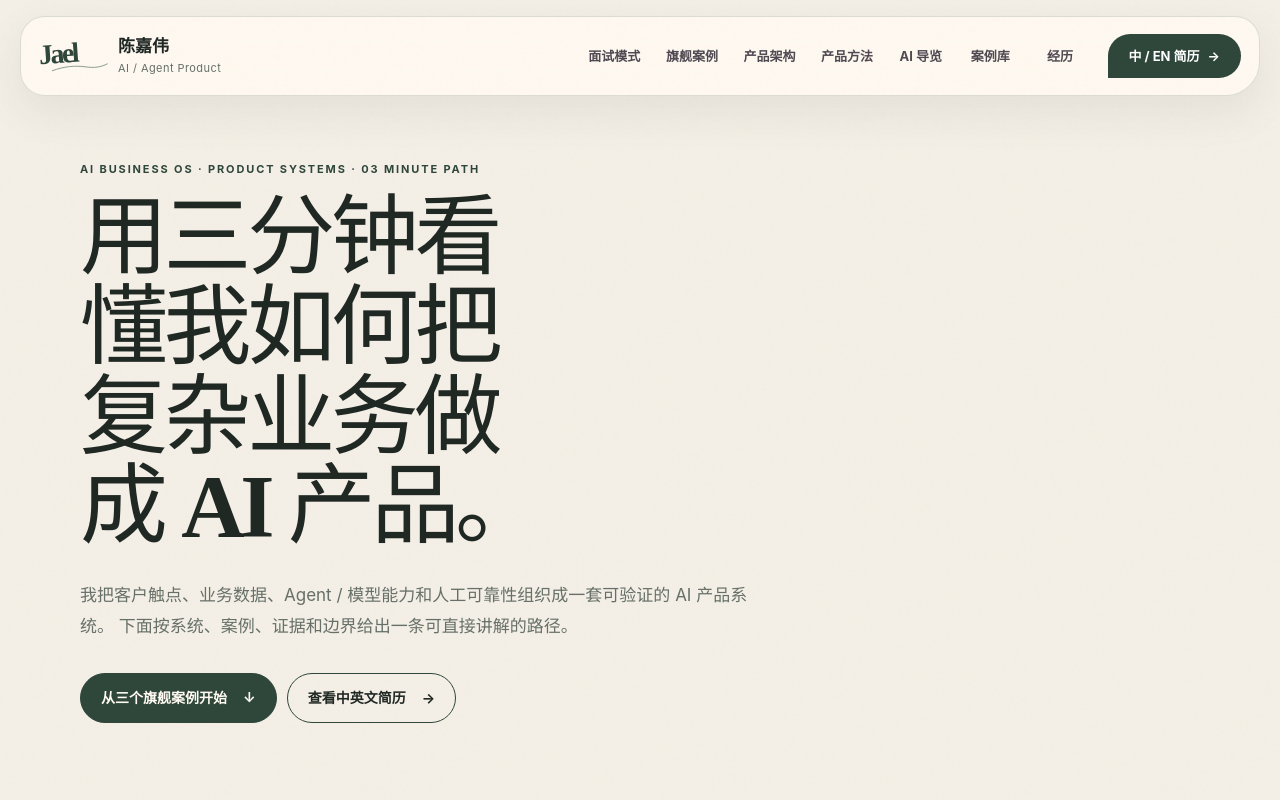
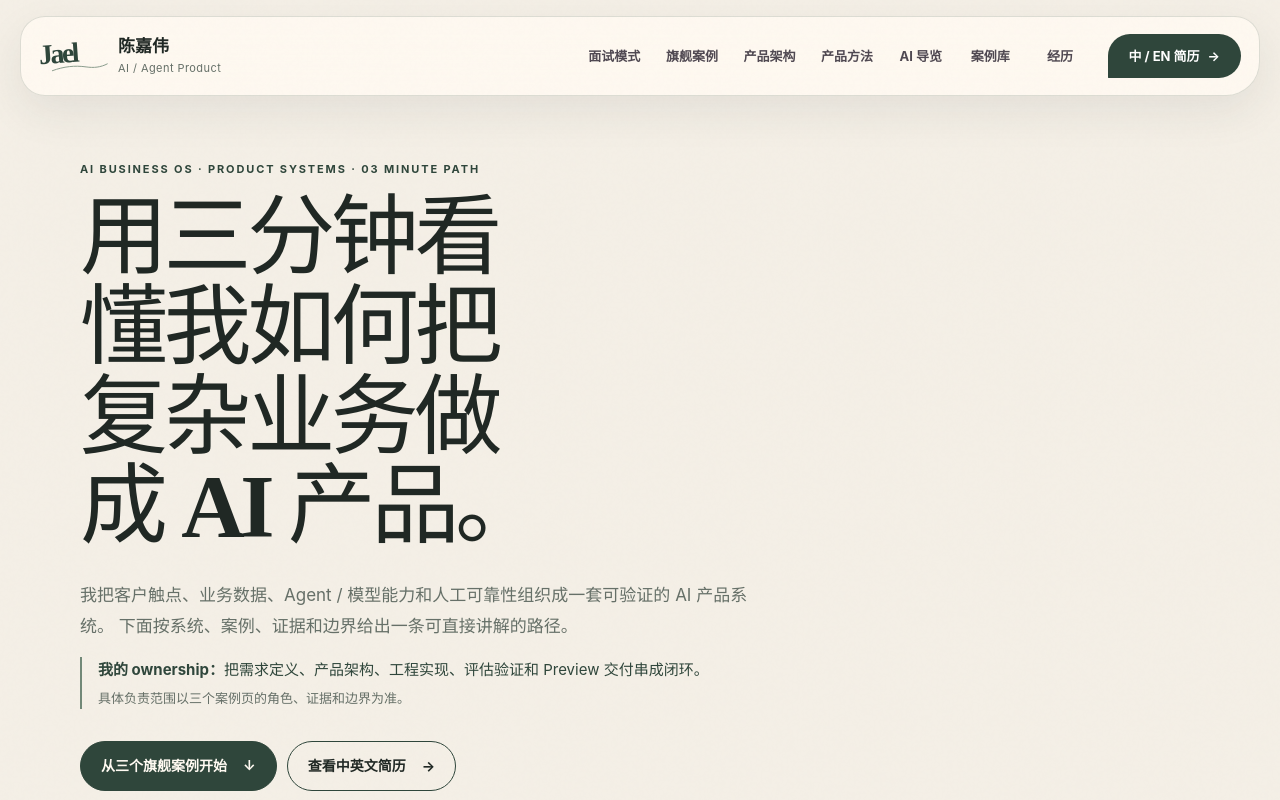
Before and after one commit to Catcherog/demonstratio, a Next.js app: page /interview in a window 1280 px wide. Shown: the top 800 px of the page. Built offline with nearby package versions, Linux system fonts and the light colour scheme.

Commit message:
feat(portfolio): surface interview delivery ownership

```diff
--- a/app/portfolio-polish.css
+++ b/app/portfolio-polish.css
@@ -1641,6 +1641,27 @@ body {
   line-height: 1.8;
 }
 
+.interview-ownership {
+  max-width: 70ch;
+  margin: 16px 0 0;
+  padding-left: 16px;
+  border-left: 2px solid var(--portfolio-sage);
+  color: var(--portfolio-forest);
+  font-size: 15px;
+  line-height: 1.7;
+}
+
+.interview-ownership strong {
+  font-weight: 700;
+}
+
+.interview-ownership span {
+  display: block;
+  margin-top: 4px;
+  color: var(--muted);
+  font-size: 13px;
+}
+
 .interview-actions {
   margin-top: 32px;
   display: flex;
--- a/components/InterviewMode.tsx
+++ b/components/InterviewMode.tsx
@@ -8,6 +8,7 @@ export function InterviewMode() {
         <p className="eyebrow">{portfolioStory.eyebrow} · 03 MINUTE PATH</p>
         <h1 id="interview-heading">用三分钟看懂我如何把复杂业务做成 AI 产品。</h1>
         <p className="interview-lead">{portfolioStory.positioning} 下面按系统、案例、证据和边界给出一条可直接讲解的路径。</p>
+        <p className="interview-ownership"><strong>我的 ownership：</strong>把需求定义、产品架构、工程实现、评估验证和 Preview 交付串成闭环。<span>具体负责范围以三个案例页的角色、证据和边界为准。</span></p>
         <div className="interview-actions">
           <a className="button button-primary" href="#interview-cases">从三个旗舰案例开始 <span aria-hidden="true">↓</span></a>
           <a className="button button-secondary" href="/resume">查看中英文简历 <span aria-hidden="true">→</span></a>
```
Also changed, not shown: 1 other file (tests, documents, lock files or other folders).
